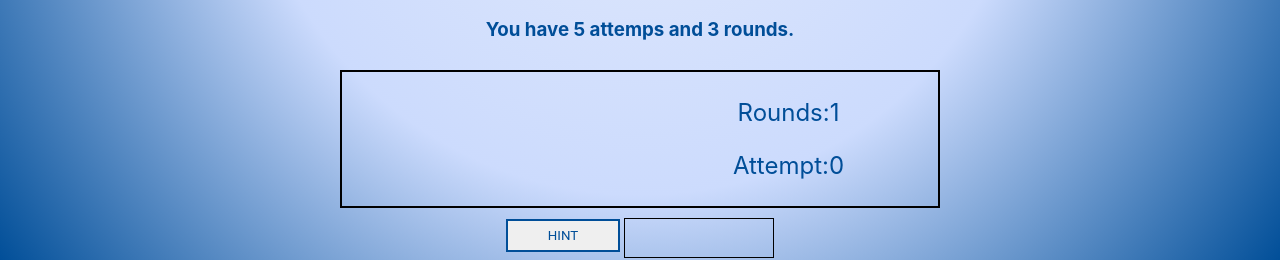
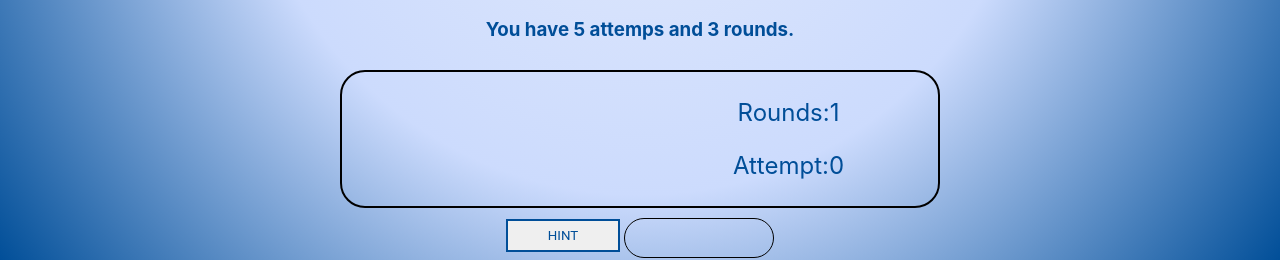
Before and after one commit to AthariCoded/GuessTheNumber, a React (Create React App) app: page / in a window 1280 px wide. Shown: the part 663-923 px from the top of the page. Built offline with nearby package versions, Linux system fonts and the light colour scheme.

Commit message:
guessing the number game

```diff
--- a/src/index.css
+++ b/src/index.css
@@ -1,13 +1,13 @@
 body {
   margin: 0;
-  font-family: -apple-system, BlinkMacSystemFont, 'Segoe UI', 'Roboto', 'Oxygen',
-    'Ubuntu', 'Cantarell', 'Fira Sans', 'Droid Sans', 'Helvetica Neue',
+  font-family: -apple-system, BlinkMacSystemFont, "Segoe UI", "Roboto", "Oxygen",
+    "Ubuntu", "Cantarell", "Fira Sans", "Droid Sans", "Helvetica Neue",
     sans-serif;
   -webkit-font-smoothing: antialiased;
   -moz-osx-font-smoothing: grayscale;
 }
 
 code {
-  font-family: source-code-pro, Menlo, Monaco, Consolas, 'Courier New',
+  font-family: source-code-pro, Menlo, Monaco, Consolas, "Courier New",
     monospace;
 }
--- a/src/styles.js
+++ b/src/styles.js
@@ -101,6 +101,7 @@ export const StyledTable = styled.table`
   width: 600px;
   height: 70px;
   text-align: center;
+  border-radius: 25px;
 `;
 export const TR = styled.tr`
   table-layout: fixed;
@@ -122,6 +123,7 @@ export const StyledTableHint = styled.table`
   width: 150px;
   height: 40px;
   text-align: center;
+  border-radius: 25px;
 `;
 export const TRH = styled.tr`
   table-layout: fixed;
```
